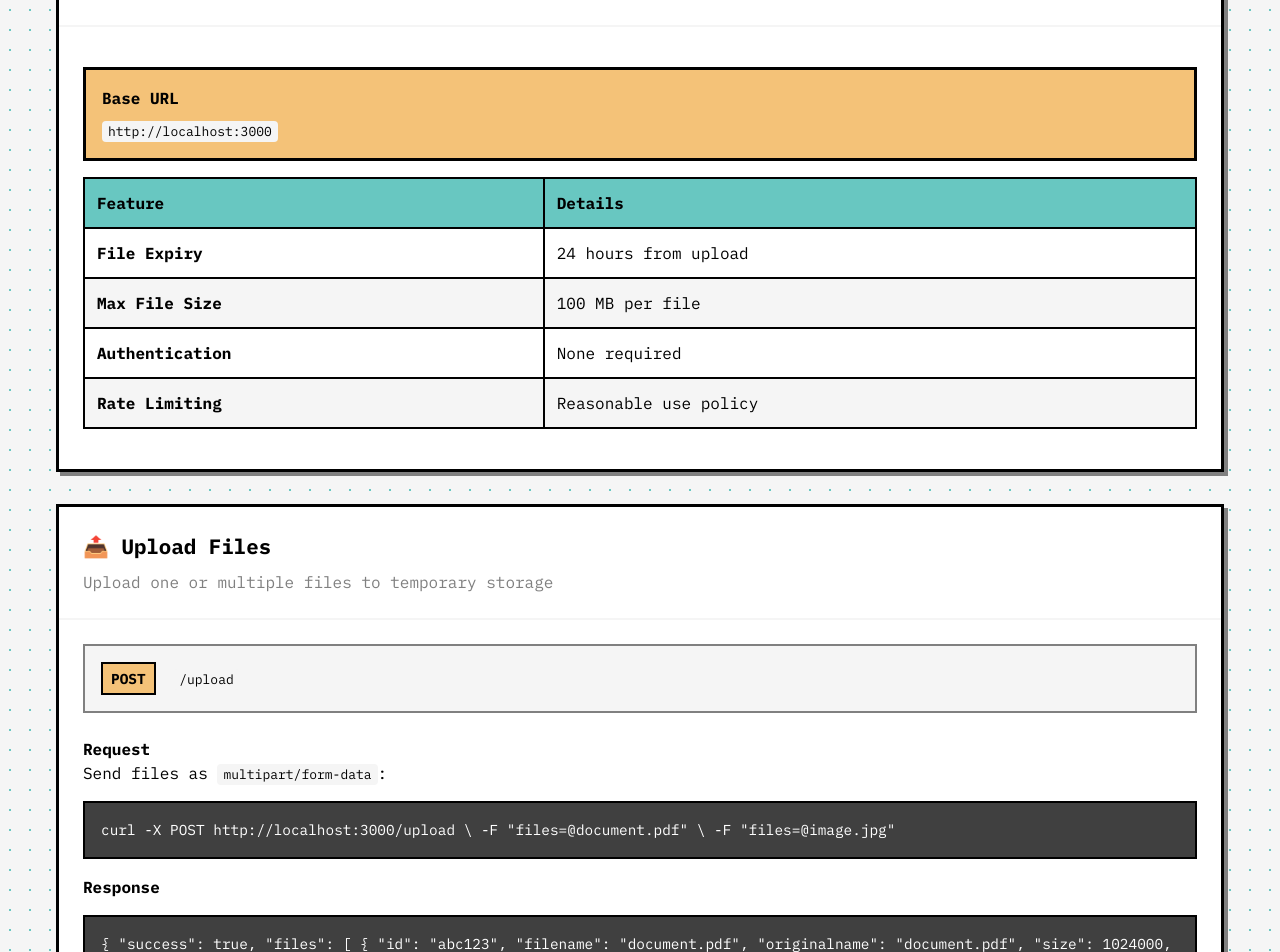
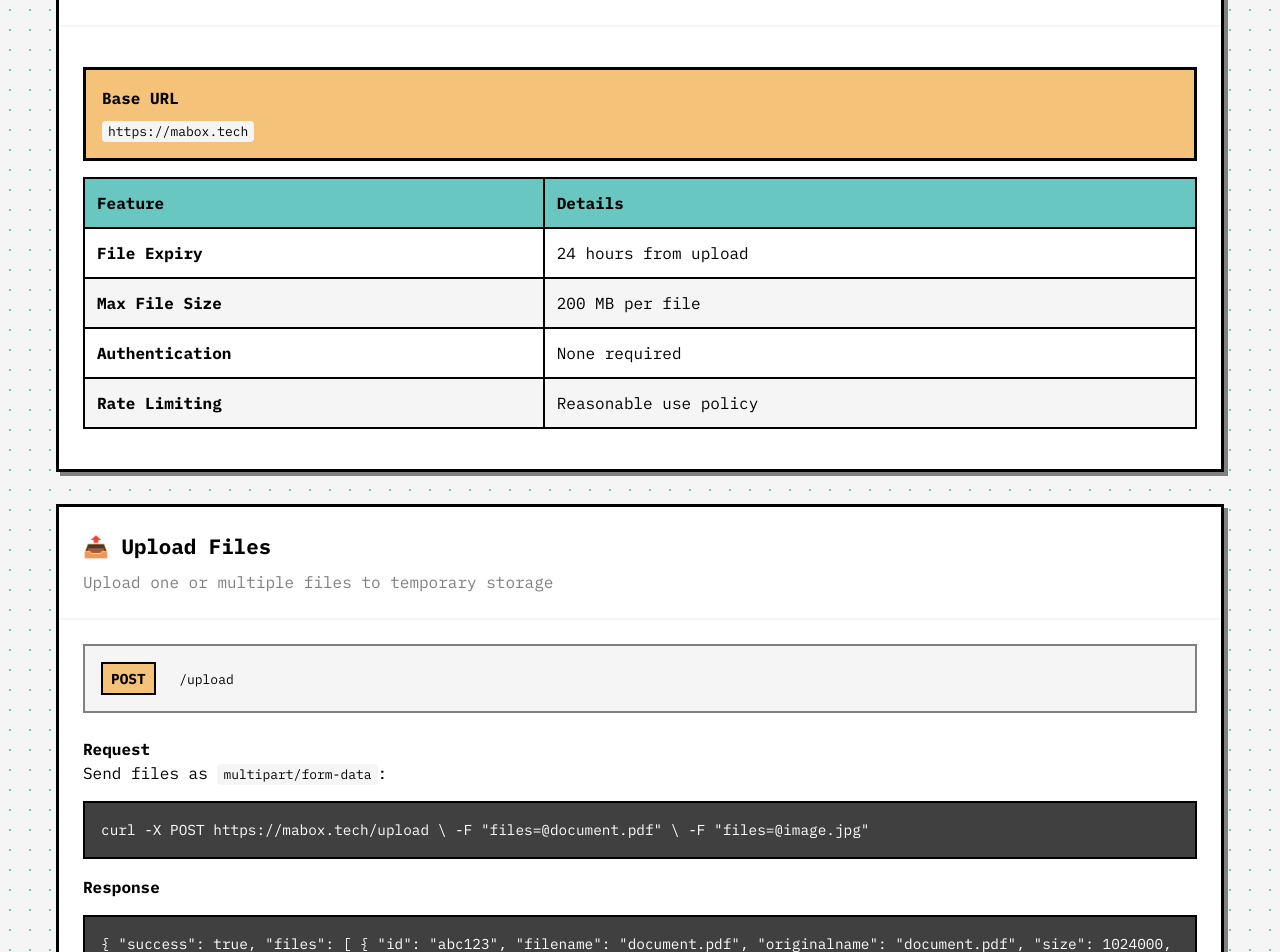
Before and after one commit to naufalhan76/tempstorage, a website: page public/api-docs.html in a window 1280 px wide. Shown: the part 580-1532 px from the top of the page. Drawn offline with nearby package versions, Linux system fonts and the light colour scheme.

Commit message:
Update API docs for production deployment
- All URLs changed from localhost:3000 to https://mabox.tech
- Updated file size limits from 100MB to 200MB
- API documentation now reflects production environment
- All endpoints tested and working correctly

```diff
--- a/public/api-docs.html
+++ b/public/api-docs.html
@@ -374,7 +374,7 @@
                 <div class="pixel-card-content">
                     <div class="pixel-info-box">
                         <h4>Base URL</h4>
-                        <code>http://localhost:3000</code>
+                        <code>https://mabox.tech</code>
                     </div>
 
                     <table class="pixel-table">
@@ -391,7 +391,7 @@
                             </tr>
                             <tr>
                                 <td><strong>Max File Size</strong></td>
-                                <td>100 MB per file</td>
+                                <td>200 MB per file</td>
                             </tr>
                             <tr>
                                 <td><strong>Authentication</strong></td>
@@ -421,7 +421,7 @@
                     <h4>Request</h4>
                     <p>Send files as <code>multipart/form-data</code>:</p>
 
-<div class="pixel-code">curl -X POST http://localhost:3000/upload \
+<div class="pixel-code">curl -X POST https://mabox.tech/upload \
   -F "files=@document.pdf" \
   -F "files=@image.jpg"</div>
 
@@ -456,7 +456,7 @@
                     </div>
 
                     <h4>Request</h4>
-<div class="pixel-code">curl -X GET http://localhost:3000/files/abc123/document.pdf \
+<div class="pixel-code">curl -X GET https://mabox.tech/files/abc123/document.pdf \
   -o downloaded_document.pdf</div>
 
                     <h4>Response</h4>
@@ -482,7 +482,7 @@
                     </div>
 
                     <h4>Request</h4>
-<div class="pixel-code">curl -X GET http://localhost:3000/files/abc123/info</div>
+<div class="pixel-code">curl -X GET https://mabox.tech/files/abc123/info</div>
 
                     <h4>Response</h4>
 <div class="pixel-code">{
@@ -513,7 +513,7 @@
                     </div>
 
                     <h4>Request</h4>
-<div class="pixel-code">curl -X GET http://localhost:3000/files</div>
+<div class="pixel-code">curl -X GET https://mabox.tech/files</div>
 
                     <h4>Response</h4>
 <div class="pixel-code">{
@@ -546,7 +546,7 @@
                     </div>
 
                     <h4>Request</h4>
-<div class="pixel-code">curl -X DELETE http://localhost:3000/files/abc123</div>
+<div class="pixel-code">curl -X DELETE https://mabox.tech/files/abc123</div>
 
                     <h4>Response</h4>
 <div class="pixel-code">{
@@ -585,7 +585,7 @@
                             <tr>
                                 <td><strong>413</strong></td>
                                 <td>Payload Too Large</td>
-                                <td>File exceeds 100MB limit</td>
+                                <td>File exceeds 200MB limit</td>
                             </tr>
                             <tr>
                                 <td><strong>500</strong></td>
```
